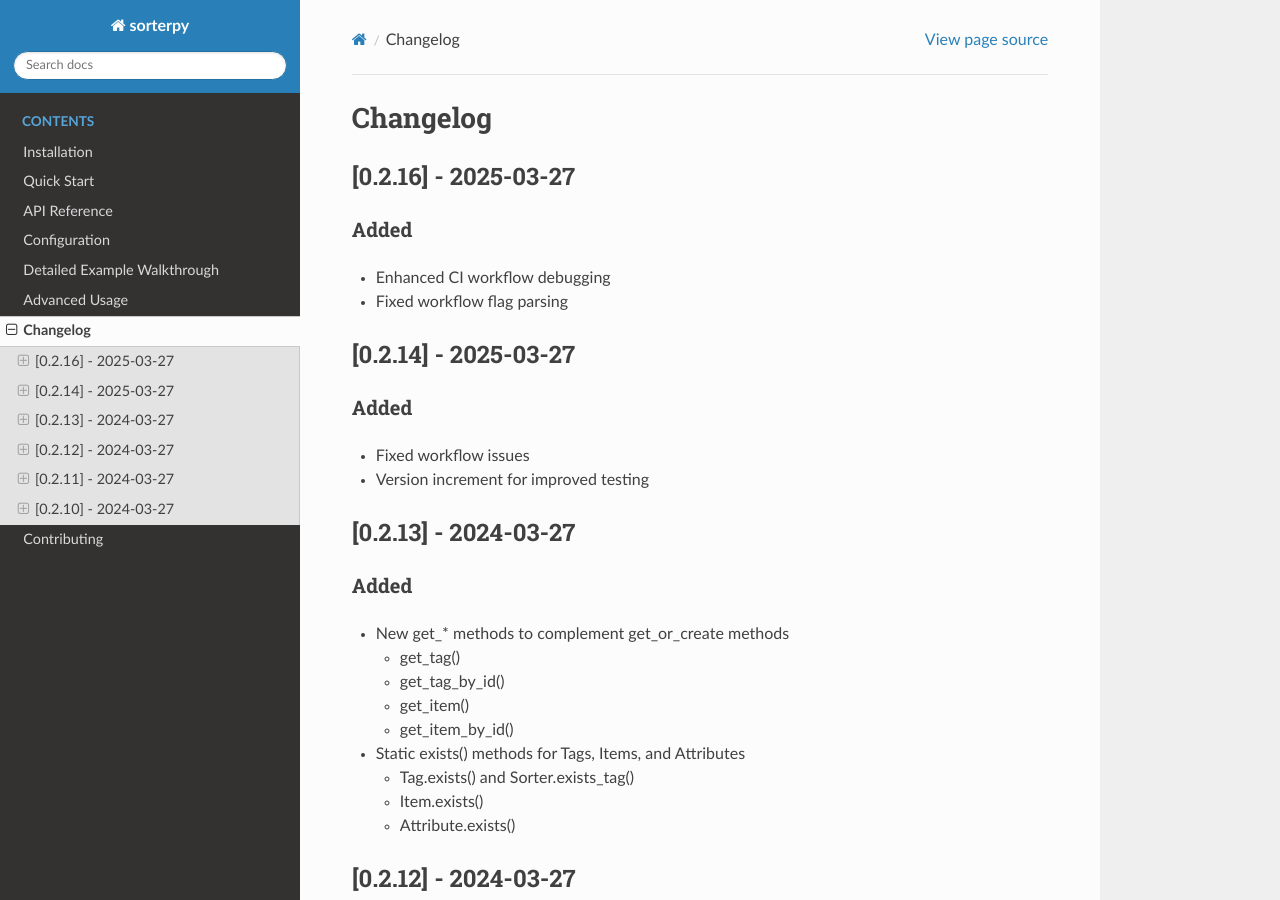
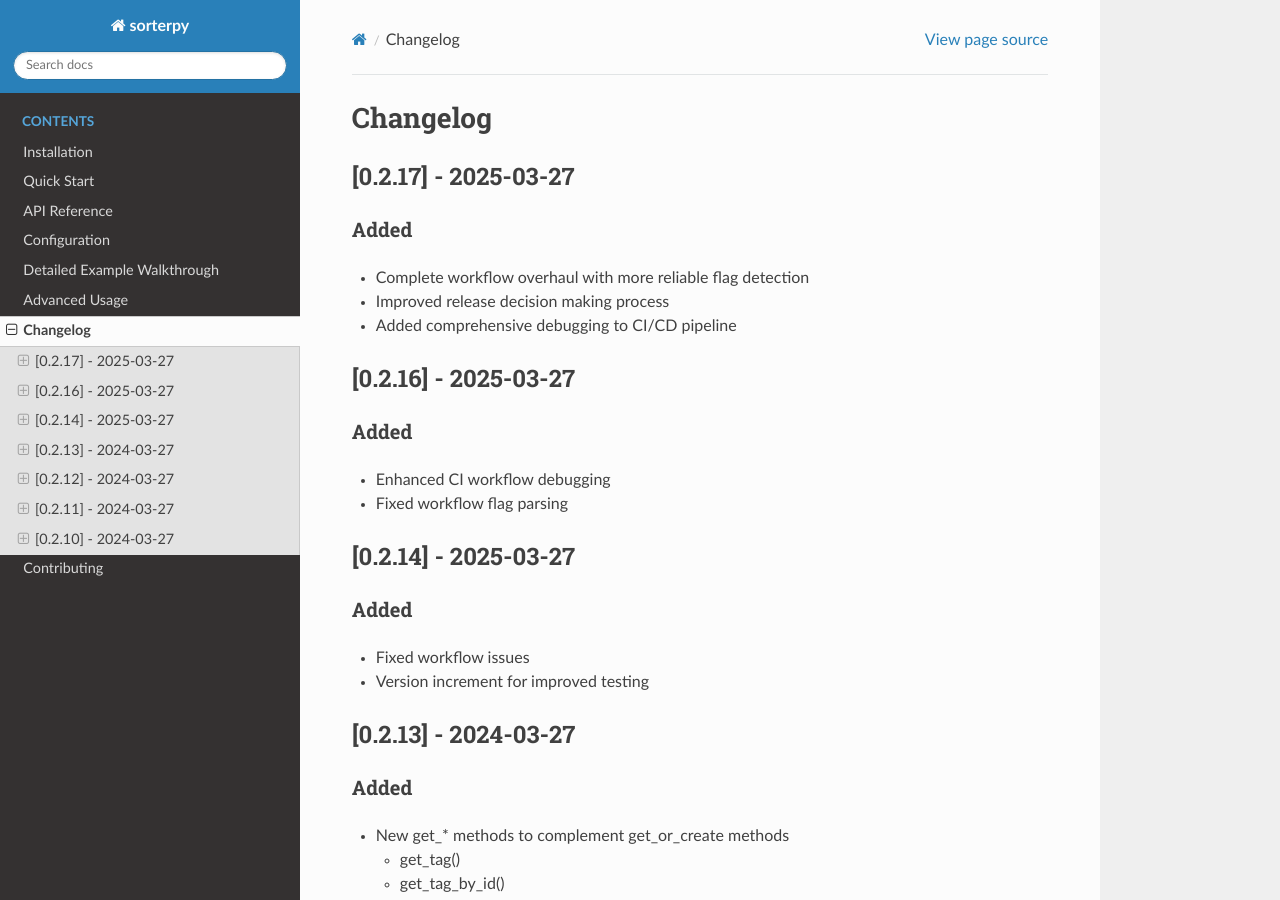
Before and after one commit to sorterisntonline/sorterpy, a Sphinx documentation site: the page built from docs/changelog.md, in a window 1280 px wide and 900 px high. Built offline with Sphinx 7.4.7 and the Read the Docs theme 3.1.0, drawn with Linux system fonts in a browser that asks for light colours.

Commit message:
fix: restructured CI workflow with reliable skip detection [SKIP-TESTS]

```diff
--- a/docs/changelog.md
+++ b/docs/changelog.md
@@ -1,4 +1,11 @@
 # Changelog
+
+## [0.2.17] - 2025-03-27
+
+### Added
+- Complete workflow overhaul with more reliable flag detection
+- Improved release decision making process
+- Added comprehensive debugging to CI/CD pipeline
 
 ## [0.2.16] - 2025-03-27
 
--- a/pyproject.toml
+++ b/pyproject.toml
@@ -4,7 +4,7 @@ build-backend = "setuptools.build_meta"
 
 [project]
 name = "sorterpy"
-version = "0.2.16"
+version = "0.2.17"
 description = "the official Python SDK for sorter.social's seamless data labeling solutions for any AI/ML workflow."
 readme = "README.md"
 authors = [
```
Also changed, not shown: 1 other file.
